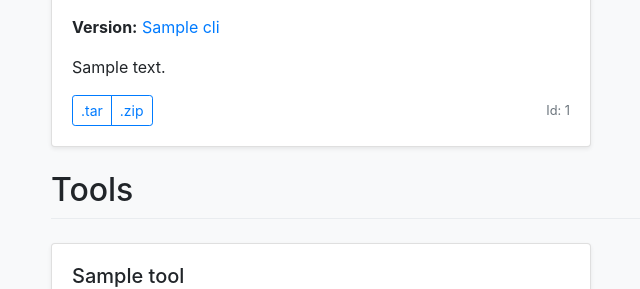
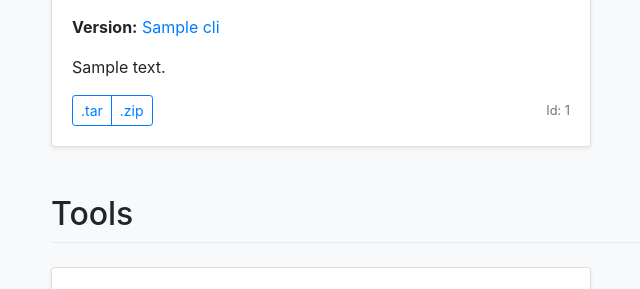
Before and after one commit to DNXLabs/modules-version-board, a Python web app: template templates/modules.html in a window 1280 px wide. Shown: the part 1163-1452 px from the top of the page, without its empty margins (34-674 px from the left). Run offline with Jinja, Linux system fonts and the light colour scheme; the template is opened without the code that fills it: most values are stand-ins (such as "Sample title", 1, 10 or a date in 2020); some libraries are stand-ins or nearby versions.

Commit message:
Include padding top before tools header
Signed-off-by: Arthur Diniz <arthurbdiniz@gmail.com>

```diff
--- a/templates/modules.html
+++ b/templates/modules.html
@@ -34,7 +34,7 @@
         {% endfor %}
     </div>
 
-    <h2>Tools</h2>
+    <h2 class="pt-4">Tools</h2>
     <div class="dropdown-divider pb-3"></div>
     <div class="row">
         {% for tool in tools %}
```
